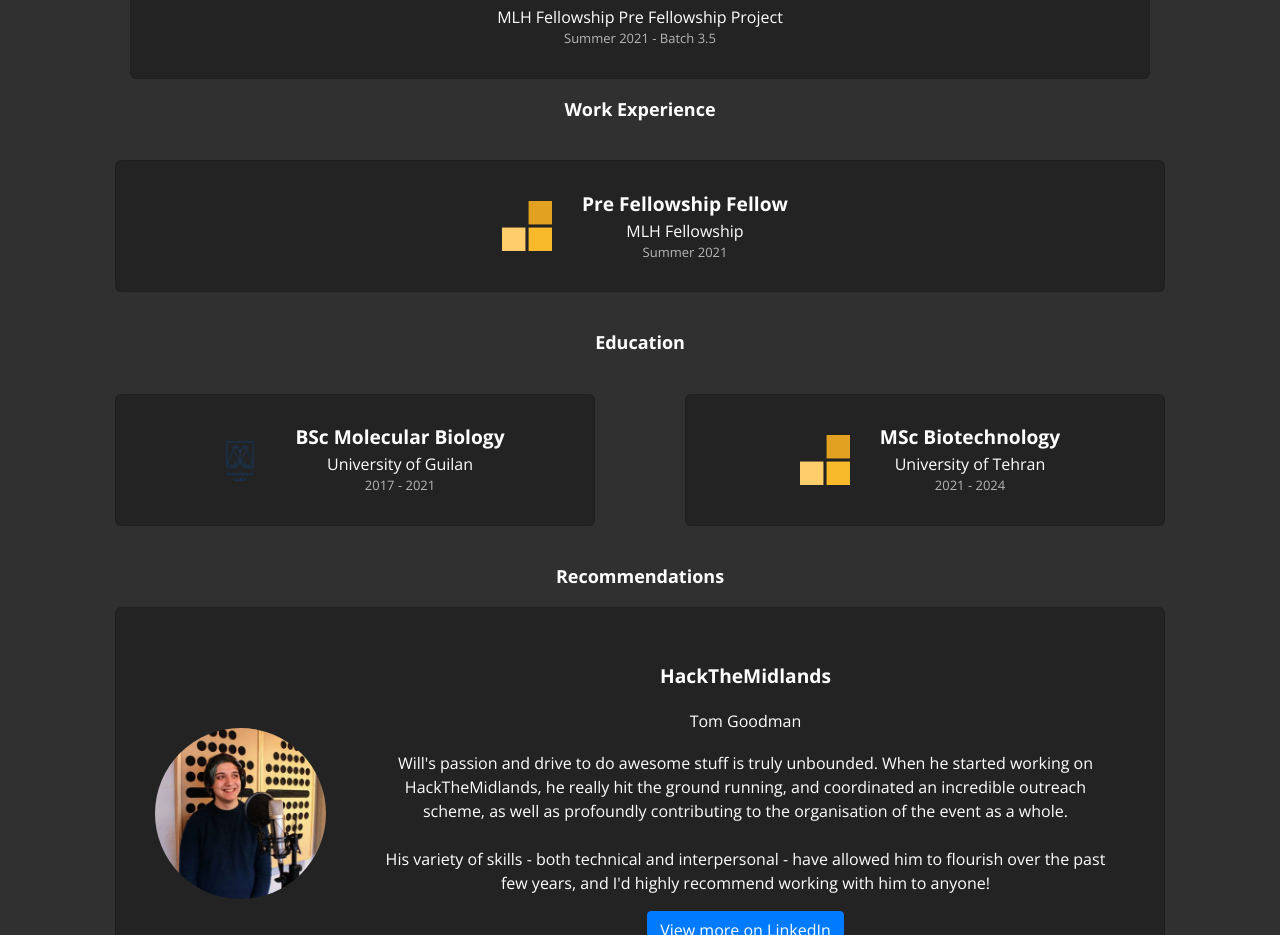
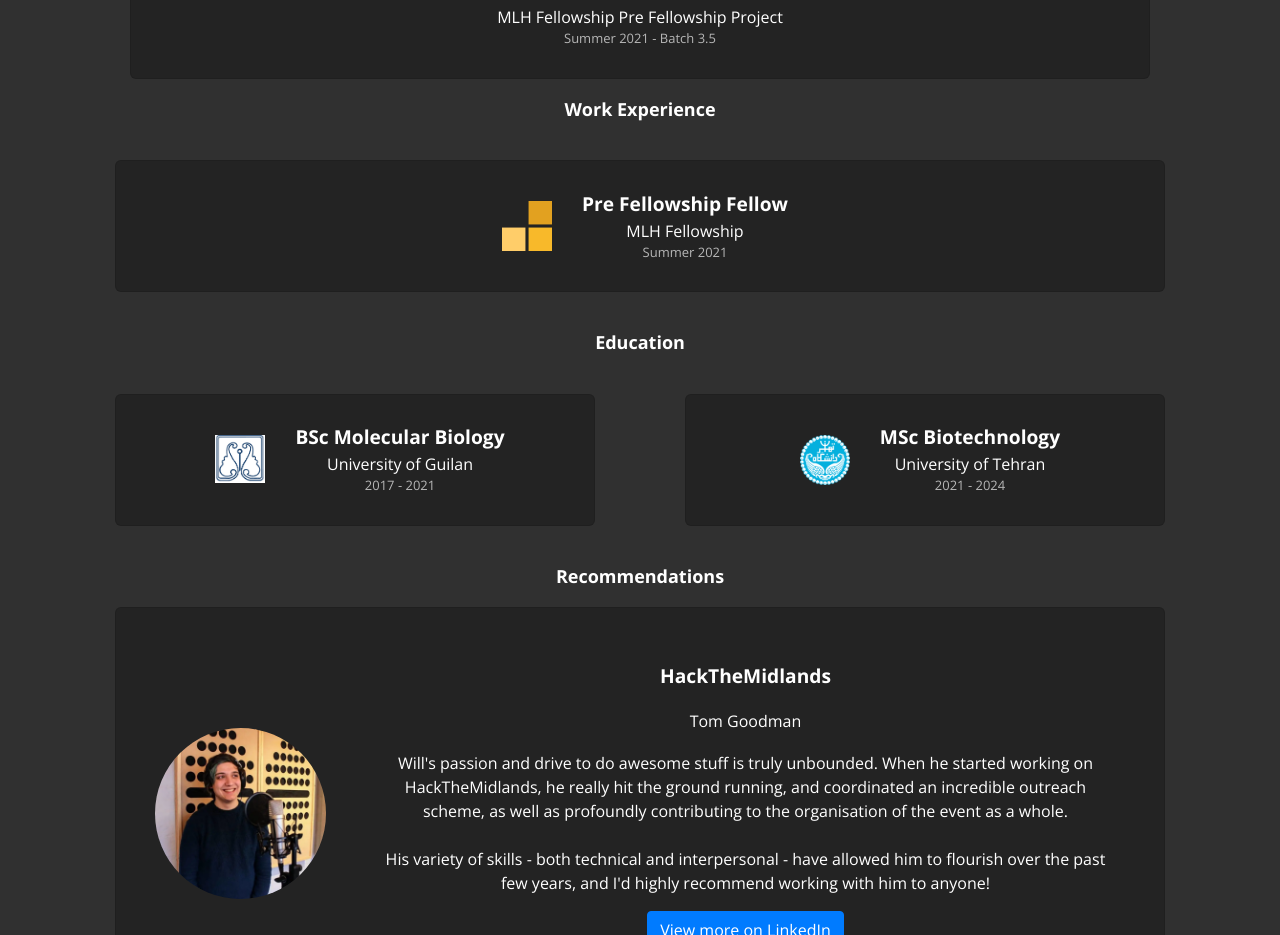
Before and after one commit to mohammad-rasouli/mohammad-rasouli.github.io, a Jekyll site: the page built from index.html, in a window 1280 px wide. Shown: the part 1822-2757 px from the top of the page. Built offline with Jekyll 4.4.1, drawn with Linux system fonts in a browser that asks for light colours; nearby versions of some CDN libraries.

Commit message:
education.yml

```diff
--- a/_data/education.yml
+++ b/_data/education.yml
@@ -1,9 +1,9 @@
 - course: BSc Molecular Biology
   institute: University of Guilan
   dates: 2017 - 2021
-  logo: UG.png
+  logo: University_of_Guilan.png
 
 - course: MSc Biotechnology
   institute: University of Tehran
   dates: 2021 - 2024
-  logo: fellowship.svg
+  logo: UT.png
```
